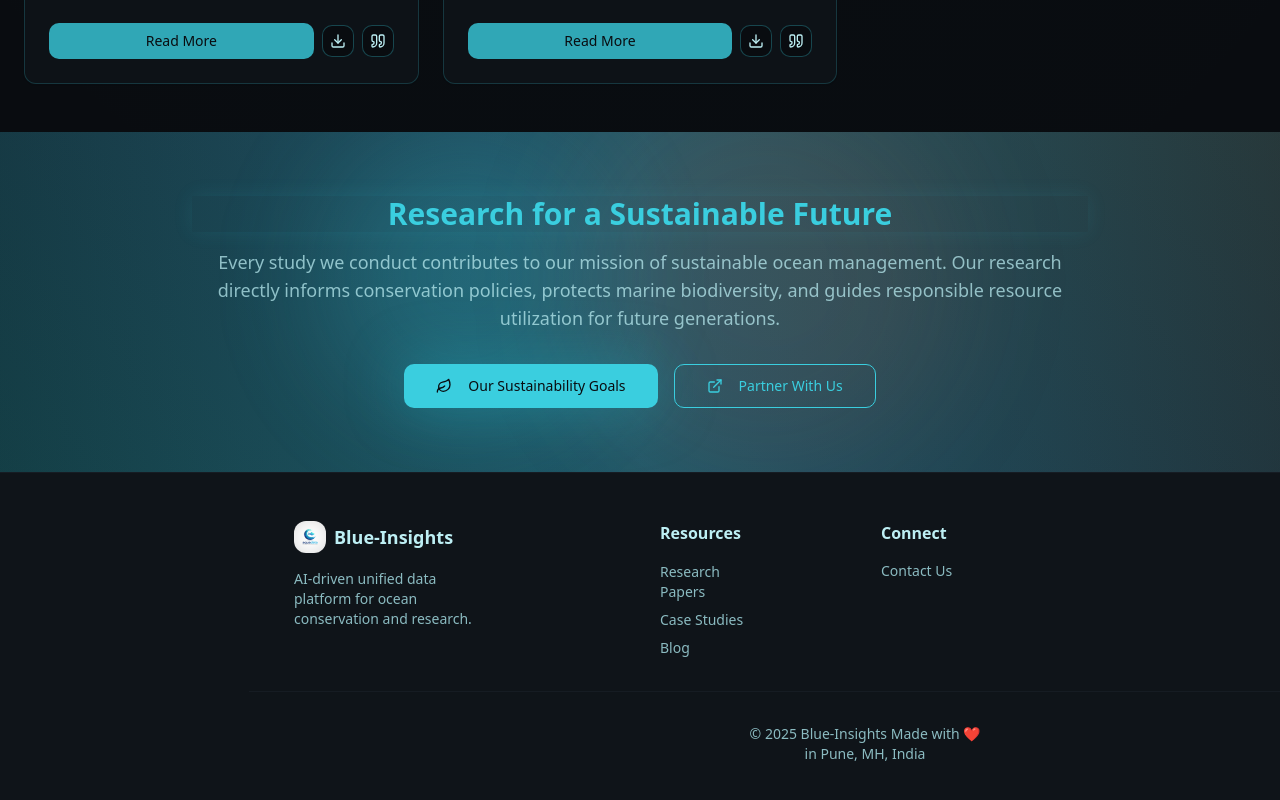
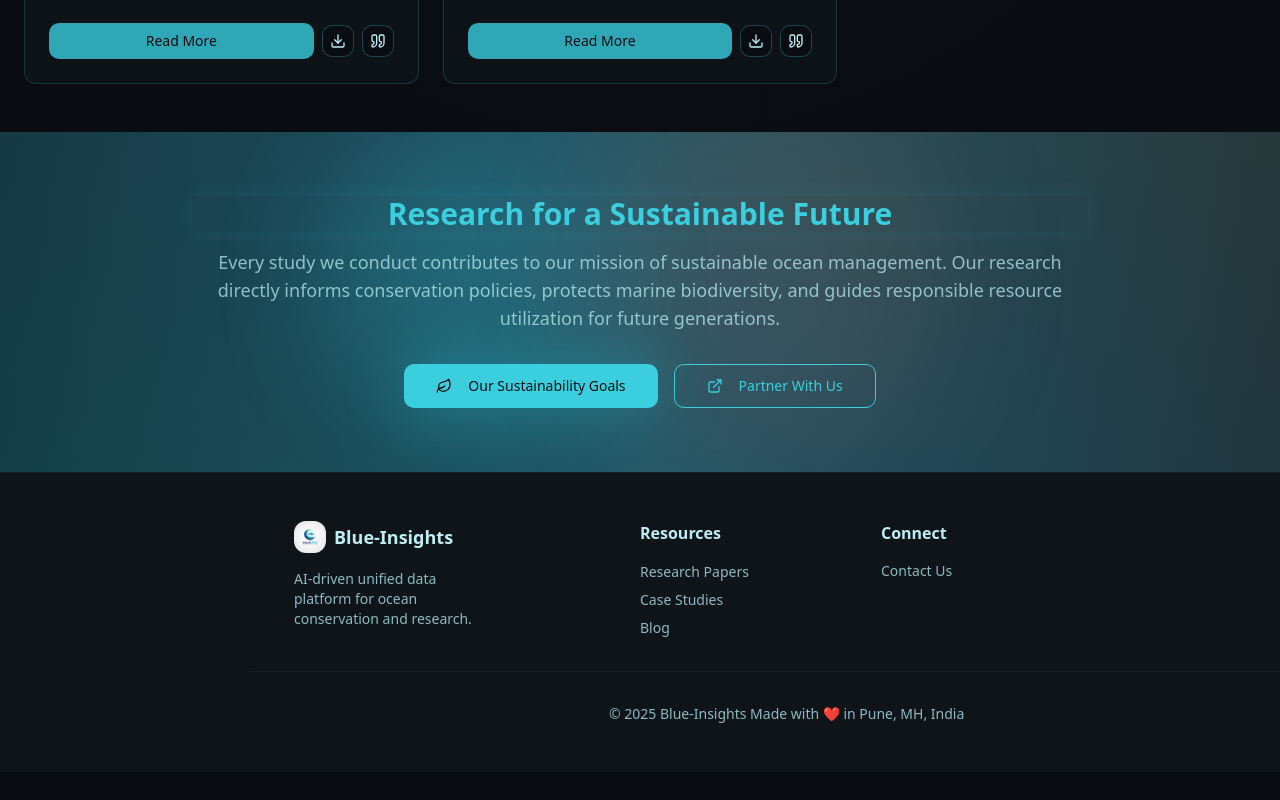
Before and after one commit to theProNerd14/aqua-insights-16, a React (Vite) app: page /research in a window 1280 px wide. Shown: the part 1882-2682 px from the top of the page. After the commit the page ends 2654 px from the top, so only its background shows below. Built offline with nearby package versions, Linux system fonts and the light colour scheme; the HTML template or start-up script is replaced by a standard one.

Commit message:
Visual edit in Lovable

```diff
--- a/src/components/Footer.tsx
+++ b/src/components/Footer.tsx
@@ -15,7 +15,7 @@ export const Footer = () => {
 
 
 
-          <div className="px-[95px]">
+          <div className="px-[75px]">
             <h3 className="font-semibold mb-4">Resources</h3>
             <ul className="space-y-2 text-sm text-muted-foreground py-px">
 
@@ -25,7 +25,7 @@ export const Footer = () => {
             </ul>
           </div>
 
-          <div>
+          <div className="px-0">
             <h3 className="font-semibold mb-4">Connect</h3>
             <ul className="space-y-2 text-sm text-muted-foreground">
               <li><a href="#" className="hover:text-primary transition-colors">Contact Us</a></li>
@@ -37,7 +37,7 @@ export const Footer = () => {
         </div>
 
         <div className="mt-8 pt-8 border-t border-border/50 flex flex-col md:flex-row justify-between items-center">
-          <p className="text-sm text-muted-foreground text-center mx-[500px]">© 2025 Blue-Insights
+          <p className="text-sm text-muted-foreground text-center mx-[360px]">© 2025 Blue-Insights
 Made with ❤️ in Pune, MH, India</p>
           <div className="flex space-x-6 mt-4 md:mt-0">
 
```
